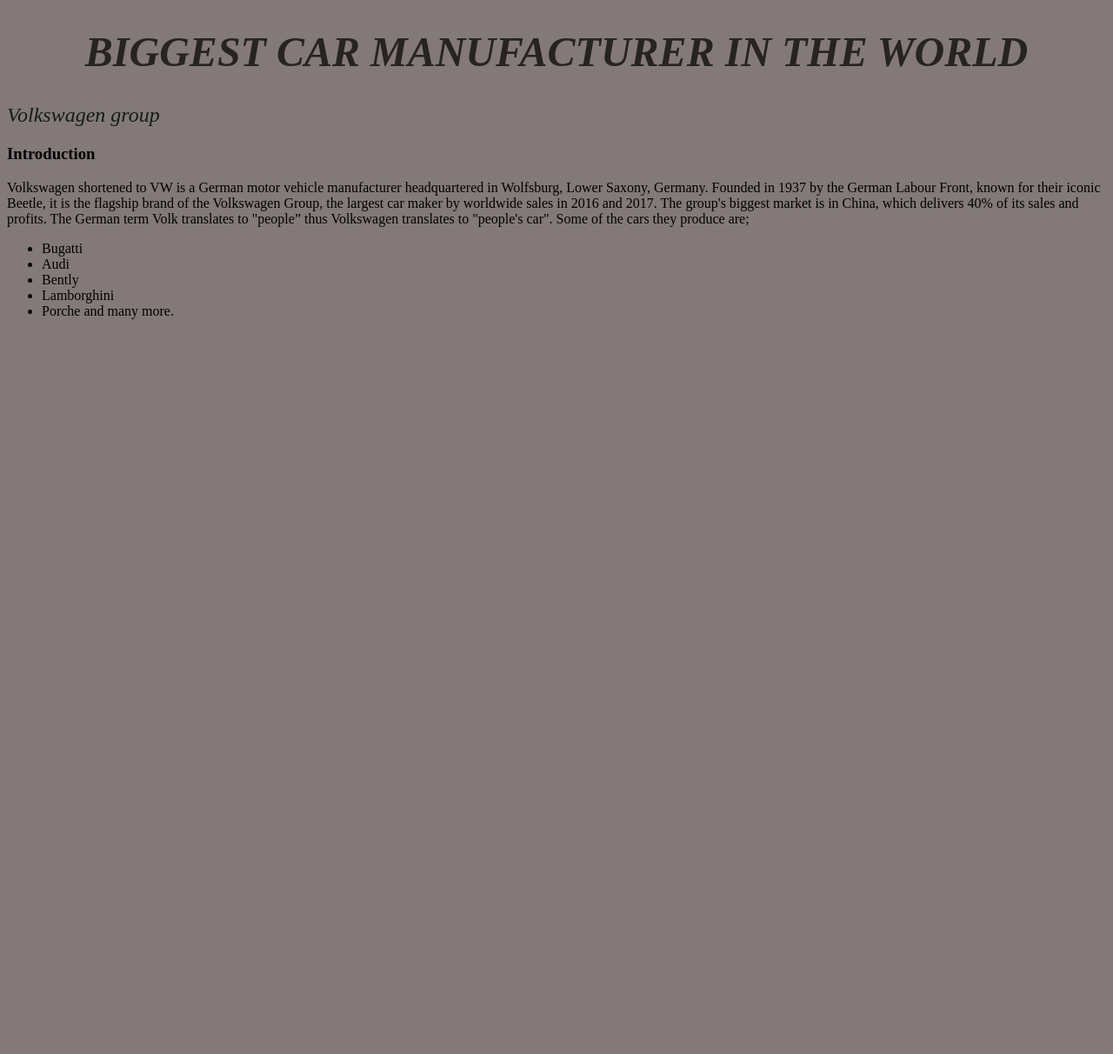
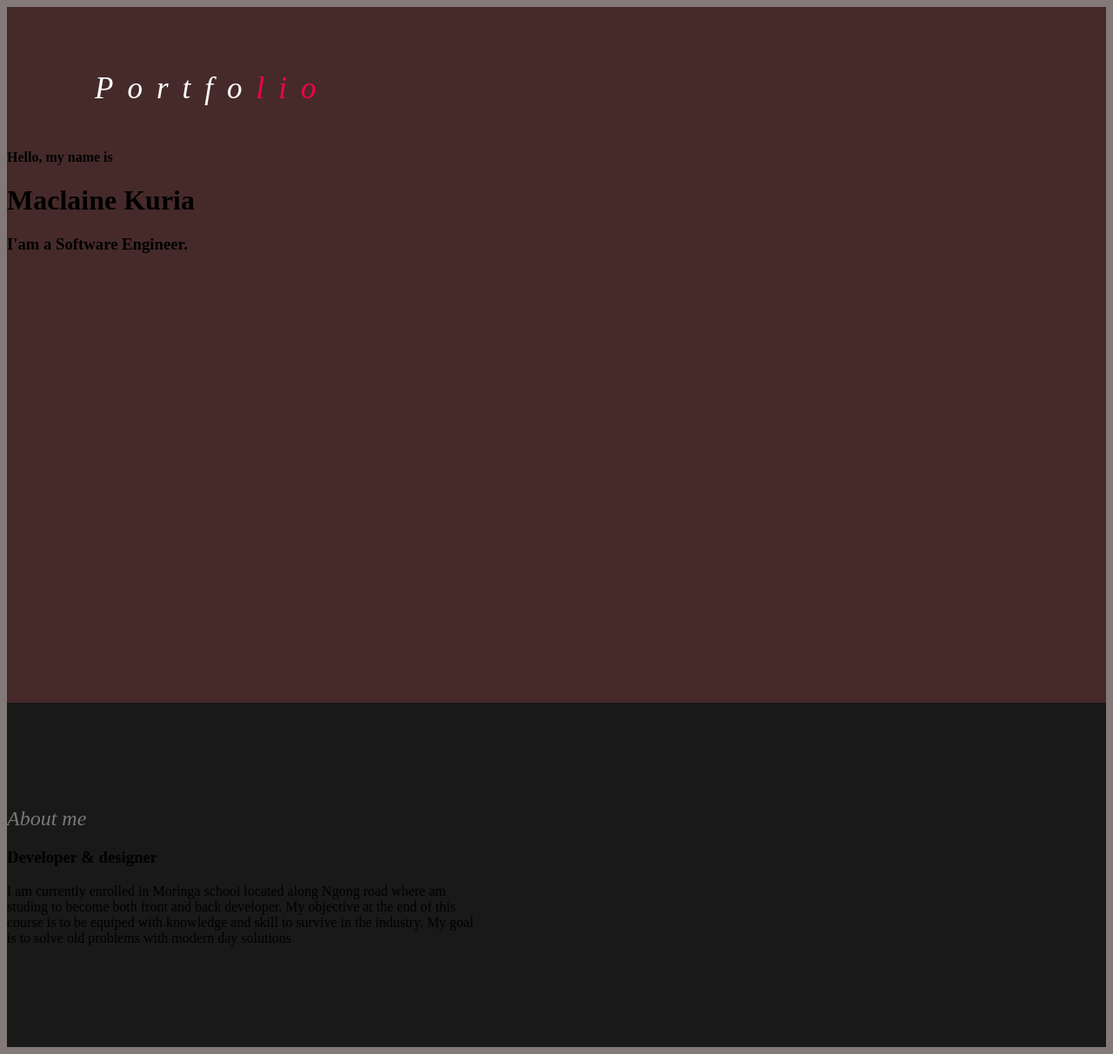
Before and after one commit to Maclaine-Kuria/project, a plain HTML site: page index.html in a window 1280 px wide. Shown: the whole page at 87% size. Before the commit the page ends 800 px from the top, so only its background shows below. Drawn offline with Linux system fonts and the light colour scheme.

Commit message:
add script.js, README.md, connect to index.html

```diff
--- a/index.html
+++ b/index.html
@@ -1,25 +1,33 @@
 <!DOCTYPE html>
 <html>
     <head>
-        <title>PROJECT</title>
+        <title>Portfolio website</title>
         <link rel="stylesheet" href="style.css">
+
+
     </head>
 
     <body>
-        <h1 style="text-align: center;" id="title">BIGGEST CAR MANUFACTURER IN THE WORLD</h1>
+    <!----hero Section---->
+    <div class="hero">
+        <nav>
+            <h2 class="logo">Portfo<span>lio</span></h2>
+        </nav>
 
-        <h2>Volkswagen group</h2>
+        <div class="content">
+            <h4>Hello, my name is</h4>
+            <h1>Maclaine Kuria</h1>
+            <h3>I'am a Software Engineer.</h3>
+        </div>
+    </div>
 
-        <script src="script.js"></script>
-
-        <p>Volkswagen shortened to VW is a German motor vehicle manufacturer headquartered in Wolfsburg, Lower Saxony, Germany. Founded in 1937 by the German Labour Front, known for their iconic Beetle, it is the flagship brand of the Volkswagen Group, the largest car maker by worldwide sales in 2016 and 2017. The group's biggest market is in China, which delivers 40% of its sales and profits. The German term Volk translates to "people” thus Volkswagen translates to "people's car". Some of the cars they produce are;</p>
-        <ul>
-            <li>Bugatti</li>
-            <li>Audi</li>
-            <li>Bently</li>
-            <li>Lamborghini</li>
-            <li>Porche and many more.</li>
-          </ul>
-
+    <!----About section---->
+    <section class="about">
+        <div class="about-text">
+            <h2>About me</h2>
+            <h3>Developer & designer</h3>
+            <p>I am currently enrolled in Moringa school located along Ngong road where am studing to become both front and back developer. My objective at the end of this course is to be equiped with knowledge and skill to survive in the industry. My goal is to solve old problems with modern day solutions</p>
+        </div>
+    </section>
     </body>
 </html>
--- a/style.css
+++ b/style.css
@@ -1,15 +1,33 @@
 body {
     background: rgb(131, 121, 121);
   }
-
-  h1 {
-    color: rgb(39, 35, 35);
-    font-size: 3em;
-    font-style: oblique;
+  .hero{
+    height: 100vh;
+    width: 100%;
+    background-color: rgb(70, 42, 42);
+    background-size: cover;
+    background-position: center;
+  }
+  nav{
+    display: flex;
+    align-items: center;
+    justify-content: space-between;
+    padding-top: 45px;
+    padding-left: 8%;
+    padding-right: 8%;
+  }
+  .logo{
+    color: white;
+    font-size: 35px;
+    letter-spacing: 1pc;
+    cursor: pointer;
+  }
+  span{
+    color: #f9004d;
   }
 
   h2 {
-    color: rgb(20, 29, 20);
+    color: rgb(121, 121, 121);
     font-weight: normal;
     font-style: italic;
   }
@@ -22,3 +40,19 @@ body {
     background: #ccc;
     text-decoration: underline;
   }
+.about{
+  width: 100%;
+  padding: 100px 0px;
+  background-color: #191919;
+}
+.about-text{
+  width: 550px;
+}
+.main{
+  width: 1130px;
+  max-width: 95%;
+  margin: 0 auto;
+  display: flex;
+  align-items: center;
+  justify-content: space-around;
+}
```
Also changed, not shown: 1 other file.
